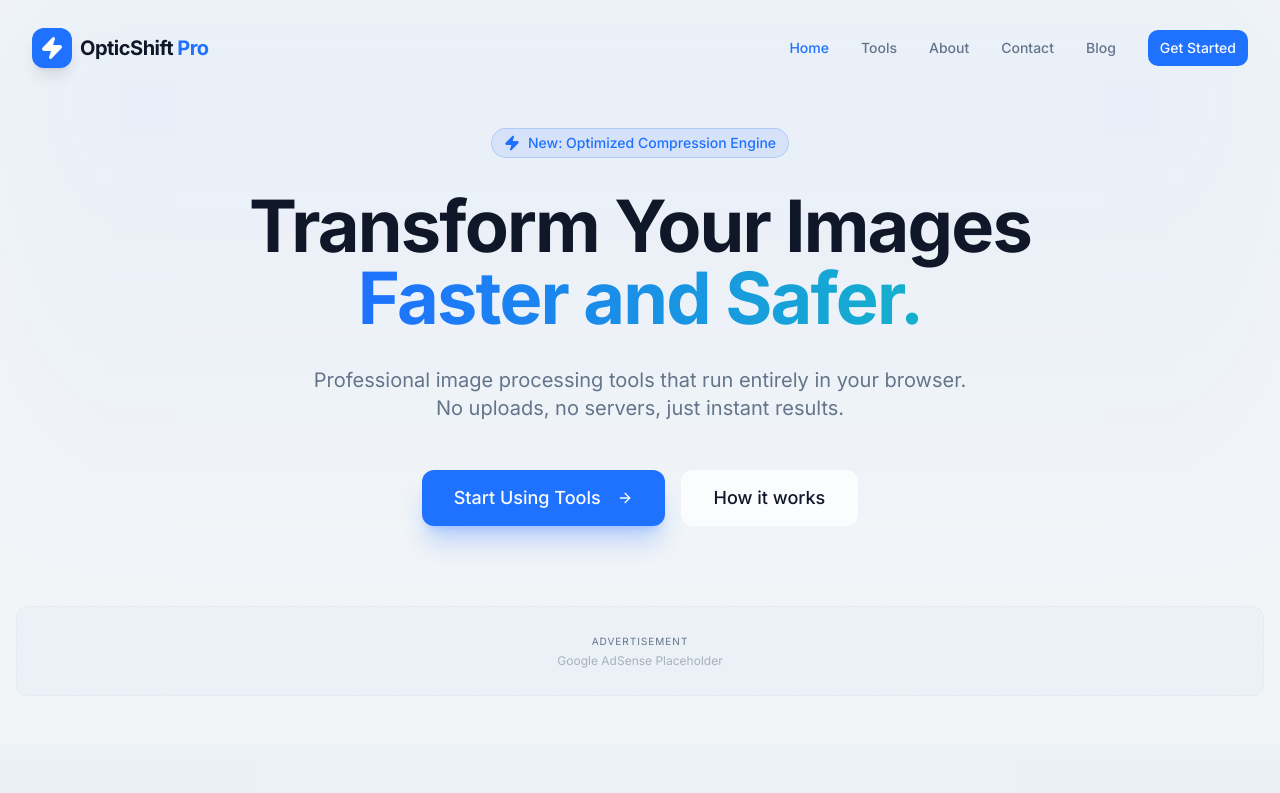
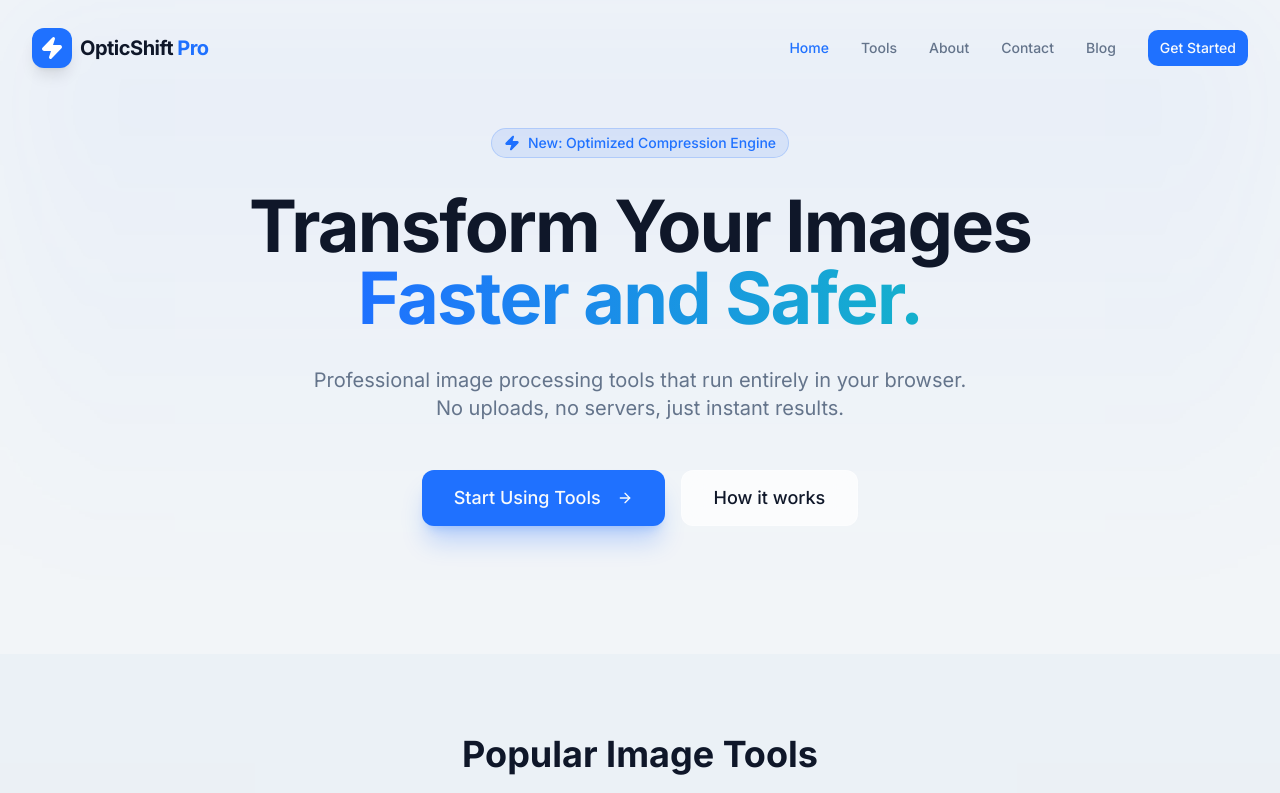
Before and after one commit to surajkumar122024-star/ok01, a Next.js app: page / in a window 1280 px wide. Shown: the top 793 px of the page. Built offline with nearby package versions, Linux system fonts and the light colour scheme.

Commit message:
Add Google AdSense integration to AdPlaceholder

```diff
--- a/src/components/AdPlaceholder.tsx
+++ b/src/components/AdPlaceholder.tsx
@@ -1,4 +1,6 @@
-import { cn } from "@/lib/utils";
+'use client';
+
+import { useEffect } from 'react';
 
 interface AdPlaceholderProps {
   className?: string;
@@ -6,18 +8,22 @@
 }
 
 export const AdPlaceholder = ({ className, variant = 'horizontal' }: AdPlaceholderProps) => {
+  useEffect(() => {
+    try {
+      ((window as any).adsbygoogle = (window as any).adsbygoogle || []).push({});
+    } catch (e) {}
+  }, []);
+
   return (
-    <div className={cn(
-      "bg-muted/30 border border-dashed rounded-lg flex flex-col items-center justify-center overflow-hidden",
-      variant === 'horizontal' && "w-full min-h-[90px]",
-      variant === 'vertical' && "w-[160px] min-h-[600px]",
-      variant === 'square' && "w-[300px] min-h-[250px]",
-      className
-    )}>
-      <span className="text-[10px] uppercase tracking-widest text-muted-foreground mb-1">Advertisement</span>
-      <div className="w-full h-full flex items-center justify-center">
-        <span className="text-xs text-muted-foreground/50">Google AdSense Placeholder</span>
-      </div>
+    <div className={className}>
+      <ins
+        className="adsbygoogle"
+        style={{ display: 'block' }}
+        data-ad-client="ca-pub-6461565201811259"
+        data-ad-slot="XXXXXXXXXX"
+        data-ad-format="auto"
+        data-full-width-responsive="true"
+      />
     </div>
   );
 };
```
